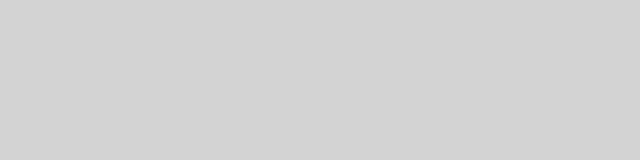
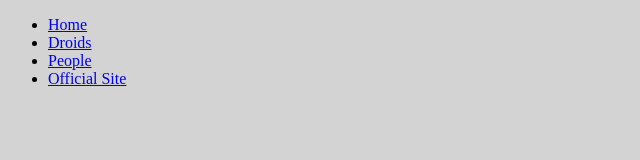
Before and after one commit to wppattonjr/html101, a plain HTML site: page index.html in a window 1280 px wide. Shown: the whole page, without its empty margins (0-640 px from the left). Drawn offline with Linux system fonts and the light colour scheme.

Commit message:
added navigation to the main index/home page

```diff
--- a/index.html
+++ b/index.html
@@ -7,7 +7,13 @@
     <link rel="stylesheet" href="main.css">
 </head>
 <body>
+    <ul>
+        <li><a href="index.html">Home</a></li>
+        <li><a href="droids.html">Droids</a></li>
+        <li><a href="people.html">People</a></li>
+        <li><a href="https://www.starwars.com/">Official Site</a></li>
 
+    </ul>
     <script src="main.js"></script>
 </body>
 </html>
```
